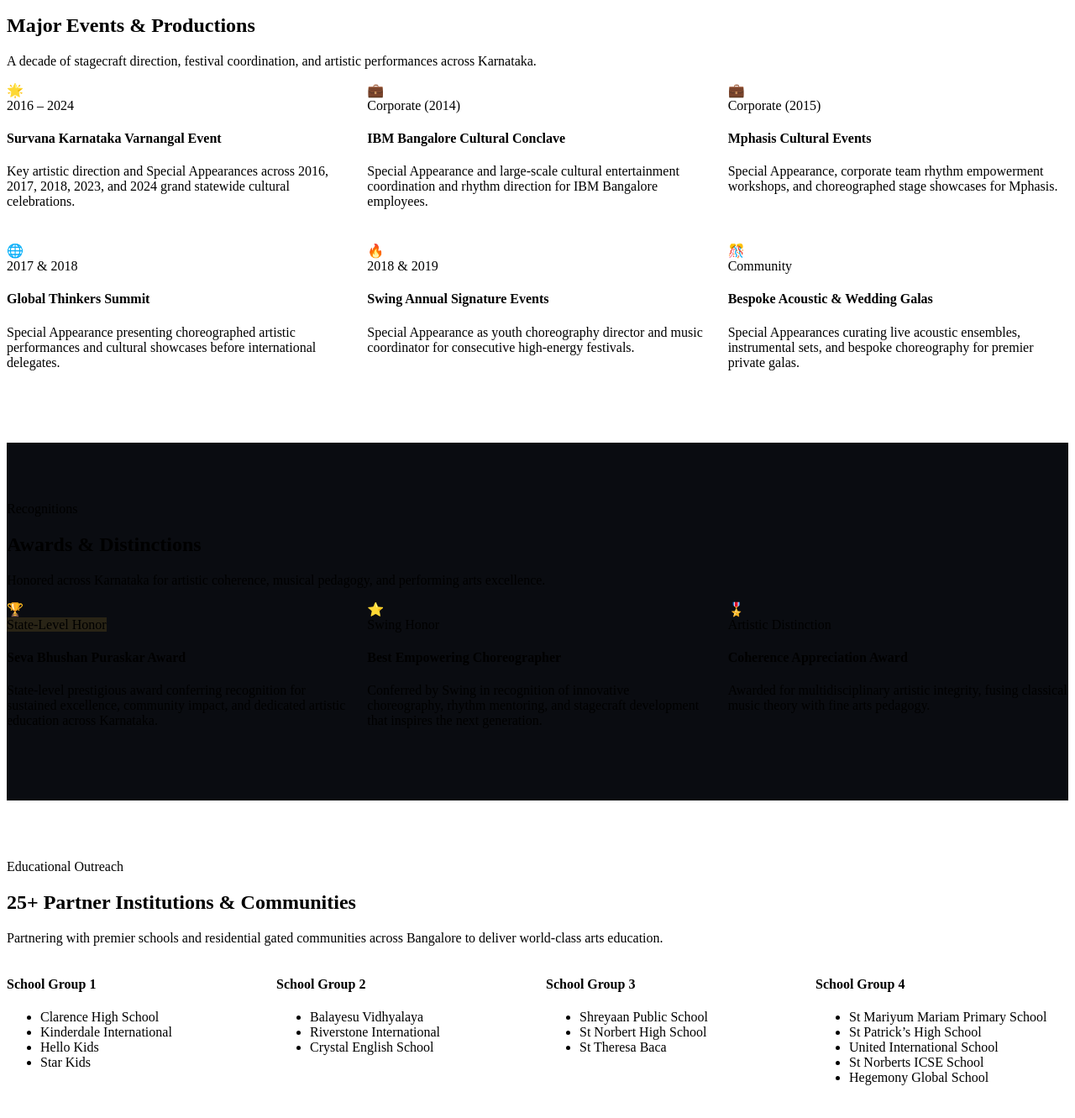
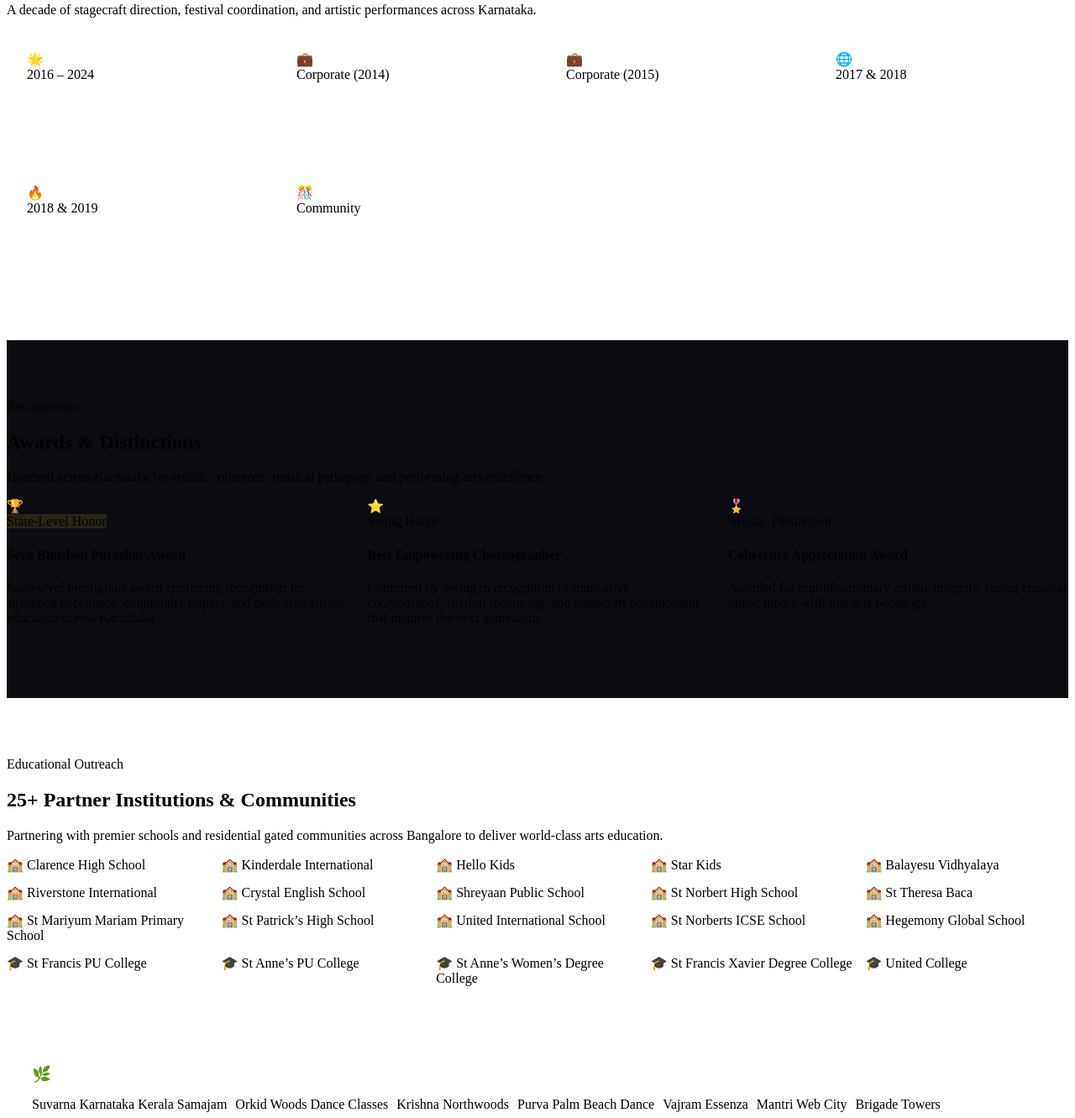
Before and after one commit to ivynsh1512/resynk, a website with bundled scripts: page about.html in a window 1280 px wide. Shown: the part 3544-4875 px from the top of the page at 84% size. Built offline with nearby package versions, Linux system fonts and the light colour scheme; no server answers.

Commit message:
feat: simplify educational institutions list, remove 4 groups, explicit Price 2500 and Offer Price 249

```diff
--- a/about.html
+++ b/about.html
@@ -293,59 +293,53 @@
           </p>
         </div>
 
-        <div class="portfolio-item-grid" style="display: grid; grid-template-columns: repeat(auto-fit, minmax(320px, 1fr)); gap: 24px;">
-          <div class="portfolio-item-card">
-            <div class="portfolio-item-header">
+        <div class="portfolio-item-grid" style="display: grid; grid-template-columns: repeat(auto-fit, minmax(280px, 1fr)); gap: 20px;">
+          <div class="portfolio-item-card" style="padding: 24px;">
+            <div class="portfolio-item-header" style="margin-bottom: 12px;">
               <span class="appearance-pill">Special Appearance</span>
               <span class="item-tag">Twice Appointed</span>
             </div>
-            <h4>St Francis PU College (×2)</h4>
-            <p>Invited for Special Appearances presiding over inter-college annual performing arts galas, mentoring student musicians and choreographers.</p>
+            <h4 style="margin: 0; font-size: 1.15rem; color: #FFFFFF;">St Francis PU College (×2)</h4>
           </div>
 
-          <div class="portfolio-item-card">
-            <div class="portfolio-item-header">
+          <div class="portfolio-item-card" style="padding: 24px;">
+            <div class="portfolio-item-header" style="margin-bottom: 12px;">
               <span class="appearance-pill">Special Appearance</span>
               <span class="item-tag">Youth Festival</span>
             </div>
-            <h4>Santa Fest by Swing</h4>
-            <p>Headlining Special Appearance celebrating statewide youth rhythm showcases, stagecraft ensembles, and modern music expressions.</p>
+            <h4 style="margin: 0; font-size: 1.15rem; color: #FFFFFF;">Santa Fest by Swing</h4>
           </div>
 
-          <div class="portfolio-item-card">
-            <div class="portfolio-item-header">
+          <div class="portfolio-item-card" style="padding: 24px;">
+            <div class="portfolio-item-header" style="margin-bottom: 12px;">
               <span class="appearance-pill">Special Appearance</span>
               <span class="item-tag">Twice Appointed</span>
             </div>
-            <h4>St Anne’s College PU College (×2)</h4>
-            <p>Special Appearances for youth performing arts celebrations, annual ceremonies, and creative music advisory.</p>
+            <h4 style="margin: 0; font-size: 1.15rem; color: #FFFFFF;">St Anne’s PU College (×2)</h4>
           </div>
 
-          <div class="portfolio-item-card">
-            <div class="portfolio-item-header">
+          <div class="portfolio-item-card" style="padding: 24px;">
+            <div class="portfolio-item-header" style="margin-bottom: 12px;">
               <span class="appearance-pill">Special Appearance</span>
               <span class="item-tag">Degree College</span>
             </div>
-            <h4>St Anne’s Women’s Degree College</h4>
-            <p>Featured Special Appearance for collegiate arts conclaves, student creative exhibitions, and stage performance mentorship.</p>
+            <h4 style="margin: 0; font-size: 1.15rem; color: #FFFFFF;">St Anne’s Women’s Degree College</h4>
           </div>
 
-          <div class="portfolio-item-card">
-            <div class="portfolio-item-header">
+          <div class="portfolio-item-card" style="padding: 24px;">
+            <div class="portfolio-item-header" style="margin-bottom: 12px;">
               <span class="appearance-pill">Special Appearance</span>
               <span class="item-tag">Degree College</span>
             </div>
-            <h4>St Francis Xavier Degree College</h4>
-            <p>Special Appearance guiding inter-collegiate music ensembles and graduation performing arts showcases.</p>
+            <h4 style="margin: 0; font-size: 1.15rem; color: #FFFFFF;">St Francis Xavier Degree College</h4>
           </div>
 
-          <div class="portfolio-item-card">
-            <div class="portfolio-item-header">
+          <div class="portfolio-item-card" style="padding: 24px;">
+            <div class="portfolio-item-header" style="margin-bottom: 12px;">
               <span class="appearance-pill">Special Appearance</span>
               <span class="item-tag">University</span>
             </div>
-            <h4>United College</h4>
-            <p>Special Appearance and keynote mentorship at university-level annual cultural conclaves and music festivals.</p>
+            <h4 style="margin: 0; font-size: 1.15rem; color: #FFFFFF;">United College</h4>
           </div>
         </div>
       </div>
@@ -364,59 +358,53 @@
           </p>
         </div>
 
-        <div class="portfolio-item-grid" style="display: grid; grid-template-columns: repeat(auto-fit, minmax(320px, 1fr)); gap: 24px;">
-          <div class="portfolio-item-card">
-            <div class="portfolio-item-header">
+        <div class="portfolio-item-grid" style="display: grid; grid-template-columns: repeat(auto-fit, minmax(280px, 1fr)); gap: 20px;">
+          <div class="portfolio-item-card" style="padding: 24px;">
+            <div class="portfolio-item-header" style="margin-bottom: 12px;">
               <div class="item-icon-badge">🌟</div>
               <span class="item-tag">2016 – 2024</span>
             </div>
-            <h4>Survana Karnataka Varnangal Event</h4>
-            <p>Key artistic direction and Special Appearances across 2016, 2017, 2018, 2023, and 2024 grand statewide cultural celebrations.</p>
+            <h4 style="margin: 0; font-size: 1.15rem; color: #FFFFFF;">Survana Karnataka Varnangal Event</h4>
           </div>
 
-          <div class="portfolio-item-card">
-            <div class="portfolio-item-header">
+          <div class="portfolio-item-card" style="padding: 24px;">
+            <div class="portfolio-item-header" style="margin-bottom: 12px;">
               <div class="item-icon-badge">💼</div>
               <span class="item-tag">Corporate (2014)</span>
             </div>
-            <h4>IBM Bangalore Cultural Conclave</h4>
-            <p>Special Appearance and large-scale cultural entertainment coordination and rhythm direction for IBM Bangalore employees.</p>
+            <h4 style="margin: 0; font-size: 1.15rem; color: #FFFFFF;">IBM Bangalore Cultural Conclave</h4>
           </div>
 
-          <div class="portfolio-item-card">
-            <div class="portfolio-item-header">
+          <div class="portfolio-item-card" style="padding: 24px;">
+            <div class="portfolio-item-header" style="margin-bottom: 12px;">
               <div class="item-icon-badge">💼</div>
               <span class="item-tag">Corporate (2015)</span>
             </div>
-            <h4>Mphasis Cultural Events</h4>
-            <p>Special Appearance, corporate team rhythm empowerment workshops, and choreographed stage showcases for Mphasis.</p>
+            <h4 style="margin: 0; font-size: 1.15rem; color: #FFFFFF;">Mphasis Cultural Events</h4>
           </div>
 
-          <div class="portfolio-item-card">
-            <div class="portfolio-item-header">
+          <div class="portfolio-item-card" style="padding: 24px;">
+            <div class="portfolio-item-header" style="margin-bottom: 12px;">
               <div class="item-icon-badge">🌐</div>
               <span class="item-tag">2017 &amp; 2018</span>
             </div>
-            <h4>Global Thinkers Summit</h4>
-            <p>Special Appearance presenting choreographed artistic performances and cultural showcases before international delegates.</p>
+            <h4 style="margin: 0; font-size: 1.15rem; color: #FFFFFF;">Global Thinkers Summit</h4>
           </div>
 
-          <div class="portfolio-item-card">
-            <div class="portfolio-item-header">
+          <div class="portfolio-item-card" style="padding: 24px;">
+            <div class="portfolio-item-header" style="margin-bottom: 12px;">
               <div class="item-icon-badge">🔥</div>
               <span class="item-tag">2018 &amp; 2019</span>
             </div>
-            <h4>Swing Annual Signature Events</h4>
-            <p>Special Appearance as youth choreography director and music coordinator for consecutive high-energy festivals.</p>
+            <h4 style="margin: 0; font-size: 1.15rem; color: #FFFFFF;">Swing Annual Signature Events</h4>
           </div>
 
-          <div class="portfolio-item-card">
-            <div class="portfolio-item-header">
+          <div class="portfolio-item-card" style="padding: 24px;">
+            <div class="portfolio-item-header" style="margin-bottom: 12px;">
               <div class="item-icon-badge">🎊</div>
               <span class="item-tag">Community</span>
             </div>
-            <h4>Bespoke Acoustic &amp; Wedding Galas</h4>
-            <p>Special Appearances curating live acoustic ensembles, instrumental sets, and bespoke choreography for premier private galas.</p>
+            <h4 style="margin: 0; font-size: 1.15rem; color: #FFFFFF;">Bespoke Acoustic &amp; Wedding Galas</h4>
           </div>
         </div>
       </div>
@@ -479,44 +467,87 @@
           </p>
         </div>
 
-        <div class="schools-group-container" style="display: grid; grid-template-columns: repeat(auto-fit, minmax(260px, 1fr)); gap: 20px;">
-          <div class="school-group-box">
-            <h4>School Group 1</h4>
-            <ul class="school-list">
-              <li>Clarence High School</li>
-              <li>Kinderdale International</li>
-              <li>Hello Kids</li>
-              <li>Star Kids</li>
-            </ul>
+        <!-- Educational Institutions List (No 4 groups, Just the Institutes) -->
+        <div class="educational-institutes-grid" style="display: grid; grid-template-columns: repeat(auto-fill, minmax(240px, 1fr)); gap: 14px;">
+          <div class="institute-pill-card">
+            <span class="inst-icon">🏫</span>
+            <span class="inst-name">Clarence High School</span>
           </div>
-
-          <div class="school-group-box">
-            <h4>School Group 2</h4>
-            <ul class="school-list">
-              <li>Balayesu Vidhyalaya</li>
-              <li>Riverstone International</li>
-              <li>Crystal English School</li>
-            </ul>
+          <div class="institute-pill-card">
+            <span class="inst-icon">🏫</span>
+            <span class="inst-name">Kinderdale International</span>
           </div>
-
-          <div class="school-group-box">
-            <h4>School Group 3</h4>
-            <ul class="school-list">
-              <li>Shreyaan Public School</li>
-              <li>St Norbert High School</li>
-              <li>St Theresa Baca</li>
-            </ul>
+          <div class="institute-pill-card">
+            <span class="inst-icon">🏫</span>
+            <span class="inst-name">Hello Kids</span>
           </div>
-
-          <div class="school-group-box">
-            <h4>School Group 4</h4>
-            <ul class="school-list">
-              <li>St Mariyum Mariam Primary School</li>
-              <li>St Patrick’s High School</li>
-              <li>United International School</li>
-              <li>St Norberts ICSE School</li>
-              <li>Hegemony Global School</li>
-            </ul>
+          <div class="institute-pill-card">
+            <span class="inst-icon">🏫</span>
+            <span class="inst-name">Star Kids</span>
+          </div>
+          <div class="institute-pill-card">
+            <span class="inst-icon">🏫</span>
+            <span class="inst-name">Balayesu Vidhyalaya</span>
+          </div>
+          <div class="institute-pill-card">
+            <span class="inst-icon">🏫</span>
+            <span class="inst-name">Riverstone International</span>
+          </div>
+          <div class="institute-pill-card">
+            <span class="inst-icon">🏫</span>
+            <span class="inst-name">Crystal English School</span>
+          </div>
+          <div class="institute-pill-card">
+            <span class="inst-icon">🏫</span>
+            <span class="inst-name">Shreyaan Public School</span>
+          </div>
+          <div class="institute-pill-card">
+            <span class="inst-icon">🏫</span>
+            <span class="inst-name">St Norbert High School</span>
+          </div>
+          <div class="institute-pill-card">
+            <span class="inst-icon">🏫</span>
+            <span class="inst-name">St Theresa Baca</span>
+          </div>
+          <div class="institute-pill-card">
+            <span class="inst-icon">🏫</span>
+            <span class="inst-name">St Mariyum Mariam Primary School</span>
+          </div>
+          <div class="institute-pill-card">
+            <span class="inst-icon">🏫</span>
+            <span class="inst-name">St Patrick’s High School</span>
+          </div>
+          <div class="institute-pill-card">
+            <span class="inst-icon">🏫</span>
+            <span class="inst-name">United International School</span>
+          </div>
+          <div class="institute-pill-card">
+            <span class="inst-icon">🏫</span>
+            <span class="inst-name">St Norberts ICSE School</span>
+          </div>
+          <div class="institute-pill-card">
+            <span class="inst-icon">🏫</span>
+            <span class="inst-name">Hegemony Global School</span>
+          </div>
+          <div class="institute-pill-card">
+            <span class="inst-icon">🎓</span>
+            <span class="inst-name">St Francis PU College</span>
+          </div>
+          <div class="institute-pill-card">
+            <span class="inst-icon">🎓</span>
+            <span class="inst-name">St Anne’s PU College</span>
+          </div>
+          <div class="institute-pill-card">
+            <span class="inst-icon">🎓</span>
+            <span class="inst-name">St Anne’s Women’s Degree College</span>
+          </div>
+          <div class="institute-pill-card">
+            <span class="inst-icon">🎓</span>
+            <span class="inst-name">St Francis Xavier Degree College</span>
+          </div>
+          <div class="institute-pill-card">
+            <span class="inst-icon">🎓</span>
+            <span class="inst-name">United College</span>
           </div>
         </div>
 
--- a/css/style.css
+++ b/css/style.css
@@ -1615,7 +1615,69 @@ button {
   color: #34D399;
 }
 
-/* Card Price Stack for courses catalog */
+/* Card Price Dual Stack for courses catalog */
+.card-pricing-dual {
+  display: flex;
+  flex-direction: column;
+  gap: 3px;
+  margin-bottom: 2px;
+}
+
+.price-regular-line {
+  display: flex;
+  align-items: baseline;
+  gap: 5px;
+}
+
+.price-tag-label {
+  font-size: 0.72rem;
+  color: var(--text-muted);
+  font-weight: 600;
+  text-transform: uppercase;
+  letter-spacing: 0.04em;
+}
+
+.price-strike-val {
+  font-size: 0.95rem;
+  color: #94A3B8;
+  text-decoration: line-through;
+  font-weight: 700;
+}
+
+.price-offer-line {
+  display: flex;
+  align-items: baseline;
+  gap: 6px;
+  flex-wrap: wrap;
+}
+
+.price-offer-label {
+  font-size: 0.78rem;
+  color: var(--brass-light);
+  font-weight: 800;
+  text-transform: uppercase;
+  letter-spacing: 0.03em;
+}
+
+.price-offer-val {
+  font-family: var(--font-display);
+  font-size: 1.45rem;
+  font-weight: 800;
+  color: #FFFFFF;
+  line-height: 1;
+  text-shadow: 0 0 12px rgba(212, 175, 55, 0.35);
+}
+
+.discount-pill-mini {
+  background: linear-gradient(135deg, #10B981 0%, #059669 100%);
+  color: #FFFFFF;
+  font-size: 0.65rem;
+  font-weight: 800;
+  padding: 2px 7px;
+  border-radius: 4px;
+  letter-spacing: 0.04em;
+}
+
 .card-price-stack {
   display: flex;
   align-items: baseline;
@@ -1641,6 +1703,44 @@ button {
   border-radius: 4px;
   letter-spacing: 0.05em;
   box-shadow: 0 2px 8px rgba(0, 0, 0, 0.4);
+}
+
+/* Educational Institutes Grid */
+.educational-institutes-grid {
+  display: grid;
+  grid-template-columns: repeat(auto-fill, minmax(230px, 1fr));
+  gap: 12px;
+}
+
+.institute-pill-card {
+  display: flex;
+  align-items: center;
+  gap: 12px;
+  background: #11141D;
+  border: 1px solid rgba(255, 255, 255, 0.08);
+  border-radius: 12px;
+  padding: 13px 18px;
+  transition: var(--transition);
+}
+
+.institute-pill-card:hover {
+  border-color: var(--border-brass);
+  background: #161A26;
+  transform: translateY(-2px);
+  box-shadow: 0 8px 20px rgba(0, 0, 0, 0.4);
+}
+
+.inst-icon {
+  font-size: 1.25rem;
+  line-height: 1;
+  flex-shrink: 0;
+}
+
+.inst-name {
+  font-size: 0.9rem;
+  font-weight: 600;
+  color: #FFFFFF;
+  line-height: 1.35;
 }
 
 /* ==========================================================
```
Also changed, not shown: courses.html (+1 -1 lines), index.html (+1 -1 lines), js/main.js (+10 -3 lines).
